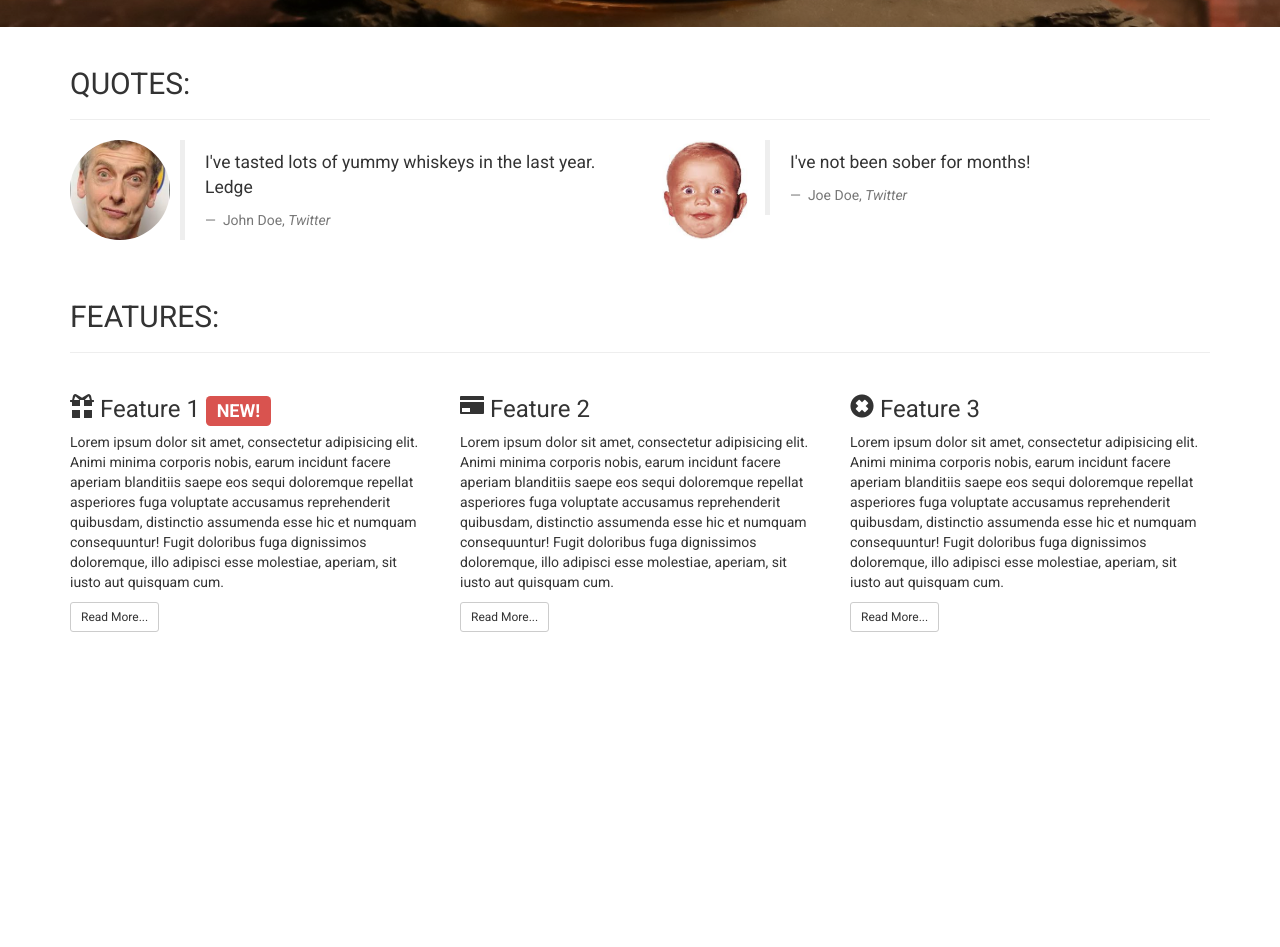
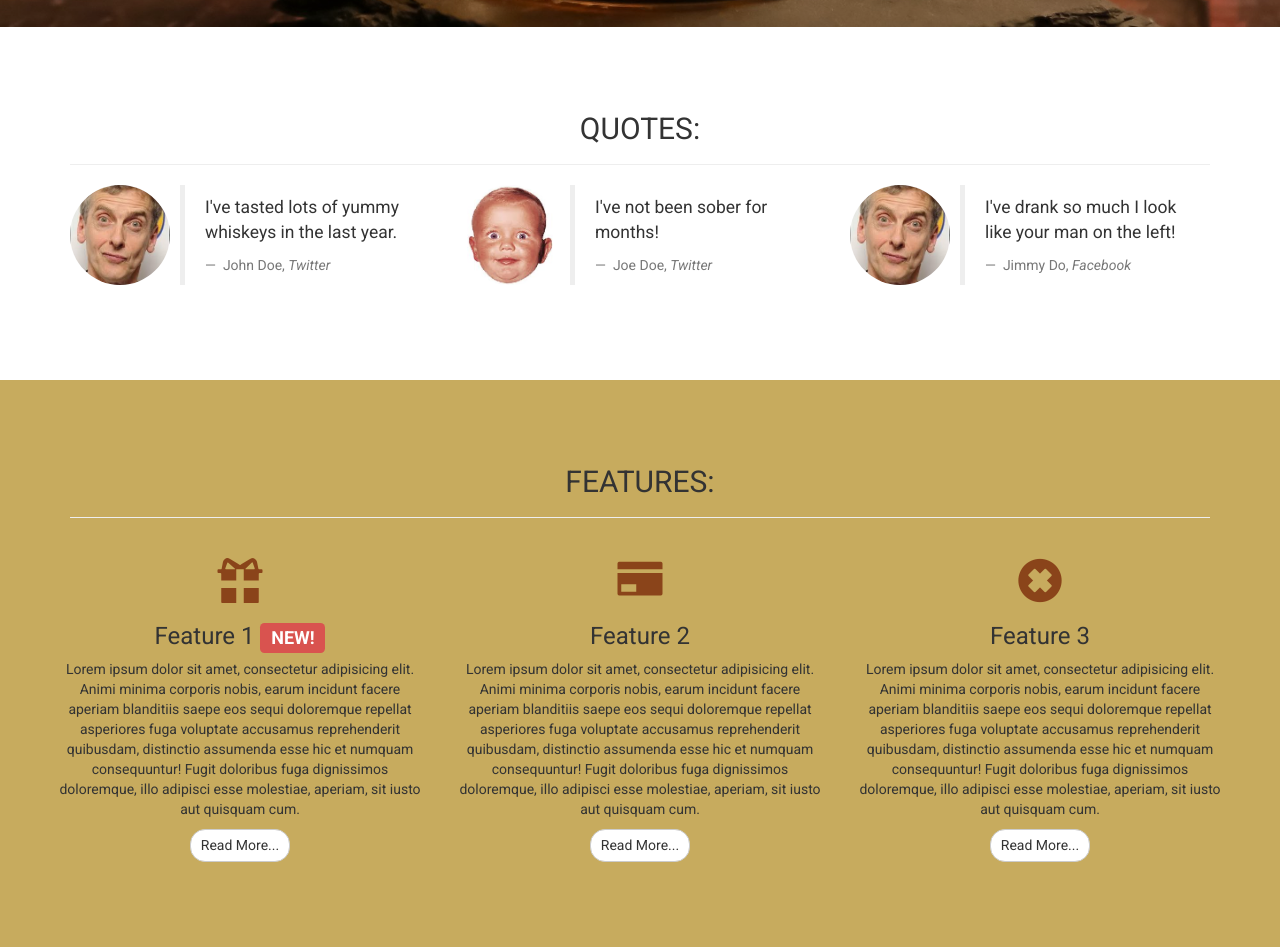
Before and after one commit to Treellane/bootstrap-code-testing-2, a plain HTML site: page Index.html in a window 1280 px wide. Shown: the part 773-1720 px from the top of the page. Before the commit the page ends 1415 px from the top, so only its background shows below. Drawn offline with nearby package versions, Linux system fonts and the light colour scheme.

Commit message:
added custom styles to override Bootstrap styles

```diff
--- a/Index.html
+++ b/Index.html
@@ -87,26 +87,27 @@
                 </div>
         </div>
 
-        <div class="container quotes-container">
+        <div class="container quotes-container content-container">
                       <section class="quotes">
                 <div class="row">
                     <div class="col-xs-12">
                             <div class="page-header">
                                   <h2 class="text-uppercase">Quotes:</h2>
+
                             </div>
                     </div>
                 </div>
 
 
                 <div class="row">
-                    <div class="col-xs-12 col-md-6">
+                    <div class="col-xs-12 col-md-4">
                         <div class="media">
                             <div class="media-left hidden-xs">
                                 <img src="images/face2.jpeg" class="img-circle media-object" height=100 width=100></img>
                             </div>
                             <div class="media-body">
                                 <blockquote class="quote">
-                                  <p>I've tasted lots of yummy whiskeys in the last year. Ledge</p>
+                                  <p>I've tasted lots of yummy whiskeys in the last year.</p>
                                   <footer> John Doe, <cite title="Twitter">Twitter</cite></footer>
                                 </blockquote>
                             </div>
@@ -114,7 +115,7 @@
 
                     </div>
 
-                    <div class="col-xs-12 col-md-6">
+                    <div class="col-xs-12 col-md-4">
                         <div class="media">
                             <div class="media-left hidden-xs">
                                 <img src="images/face1.jpeg" class="img-circle media-object" height=100 width=100></img>
@@ -127,17 +128,33 @@
                             </div>
                         </div>
                     </div>
+
+                    <div class="col-xs-12 col-md-4">
+                        <div class="media">
+                            <div class="media-left hidden-xs">
+                                <img src="images/face2.jpeg" class="img-circle media-object" height=100 width=100></img>
+                            </div>
+                            <div class="media-body">
+                                <blockquote class="quote">
+                                  <p>I've drank so much I look like your man on the left!</p>
+                                  <footer> Jimmy Do, <cite title="Facebook">Facebook</cite></footer>
+                                </blockquote>
+                            </div>
+                        </div>
+
+                    </div>
                 </div>
                       </section>
         </div>
 
-        <div class="container features-container">
+    <div class="container-wrapper">
+        <div class="container features-container content-container">
                       <section class="features">
                 <div class="row">
                     <div class="col-xs-12">
                             <div class="page-header">
                               <h2 class="text-uppercase">Features:</h2>
-                            </div>
+
                     </div>
                 </div>
 
@@ -168,7 +185,7 @@
 
                 </div>
                       </section>
-
+        </div>
         </div>
 
 
--- a/main.css
+++ b/main.css
@@ -173,3 +173,39 @@ body {
     padding: 10px 15px;
 
 }
+
+.content-container {
+    padding-top: 45px;
+    padding-bottom: 75px;
+
+}
+
+.container-wrapper {
+    background-color: #c7ab5e;
+}
+
+
+.glyphicon {
+    display: block;
+    font-size: 45px;
+    line-height: 45px;
+    margin-left: 0px;
+    margin-bottom: 20px;
+    color: #8a441a;
+}
+
+.feature {
+    text-align: center;
+}
+
+.page-header {
+    text-align: center;
+}
+
+.feature .btn {
+    padding: 5px 10px;
+    font-size: 14px;
+    line-height: 1.5;
+    border-radius: 15px;
+    min-width: 100px;
+}
```
